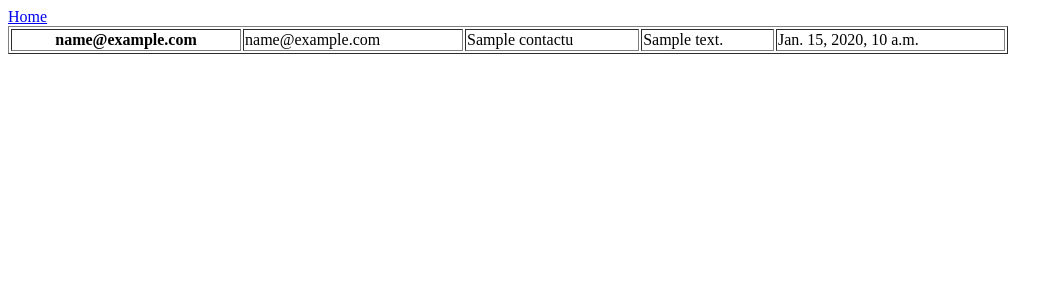
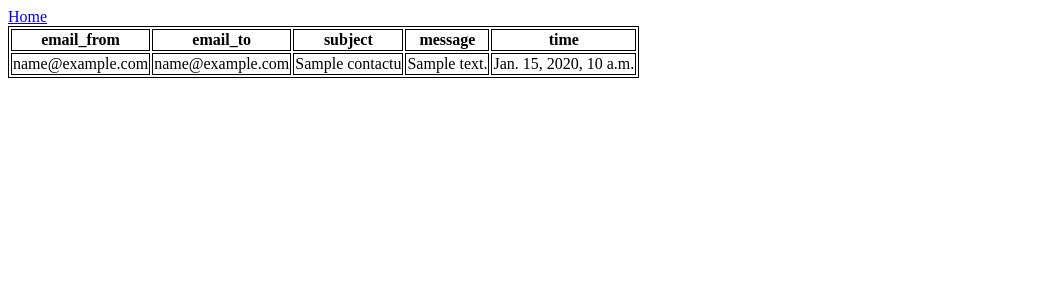
Before and after one commit to MykytaReva/currency, a Django app: page /contact/us/ in a window 1280 px wide. Shown: the top 300 px of the page, without its empty margins (0-1063 px from the left). Run offline with Django 4.2, Linux system fonts and the light colour scheme; tables that the repository leaves empty hold one stand-in row (values such as "Sample post").

Commit message:
header line added

```diff
--- a/app/currency/templates/base.html
+++ b/app/currency/templates/base.html
@@ -3,7 +3,11 @@
 <head>
     <meta charset="UTF-8">
     <title>{% block title_block %}{% endblock title_block %}</title>
-
+    <style>
+         table, th, td {
+            border: 1px solid black;
+         }
+    </style>
 </head>
 <body>
 
--- a/app/currency/templates/contact_us.html
+++ b/app/currency/templates/contact_us.html
@@ -3,16 +3,23 @@
 {% block title_block %}Contact List{% endblock title_block %}
 
 {% block main_content %}
-    <TABLE width="1000px" border="1px">
+    <table>
+        <tr>
+            <th>{{ "email_from" }}</th>
+            <th>{{ "email_to" }}</th>
+            <th>{{ "subject" }}</th>
+            <th>{{ "message" }}</th>
+            <th>{{ "time" }}</th>
+        </tr>
         {% for us in contactus_list %}
         <tr>
-            <th>{{ us.email_from }}</th>
-            <td>{{ us.email_to}}</td>
-            <td>{{ us.subject}}</td>
-            <td>{{ us.message}}</td>
-            <td>{{ us.sent}}</td>
+            <td>{{ us.email_from }}</td>
+            <td>{{ us.email_to }}</td>
+            <td>{{ us.subject }}</td>
+            <td>{{ us.message }}</td>
+            <td>{{ us.sent }}</td>
         </tr>
         {% endfor%}
-    </TABLE>
+    </table>
 
 {% endblock main_content %}
```
Also changed, not shown: app/currency/templates/rate_list.html (+8 -2 lines).
